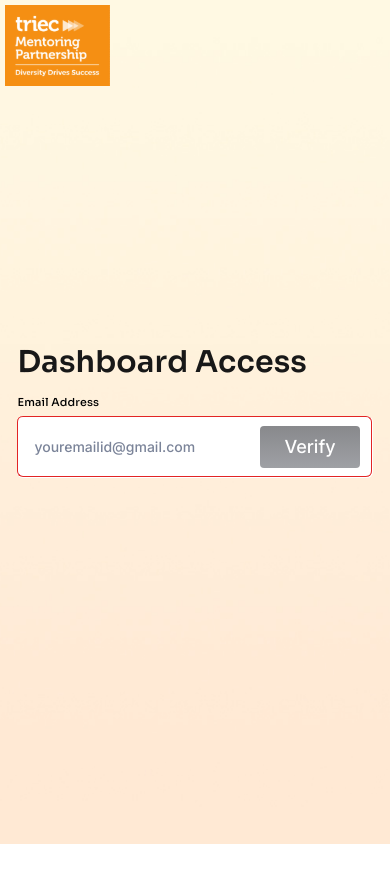
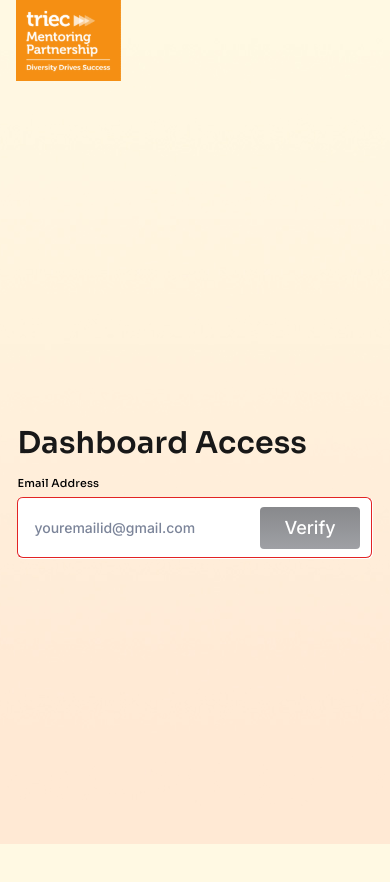
Before and after one commit to GoreSawata27/nlp-dashboard, a React (Create React App) app: page / in a window 390 px wide. Shown: the top 882 px of the page. Before the commit the page ends 844 px from the top, so only its background shows below. Built offline with nearby package versions, Linux system fonts and the light colour scheme.

Commit message:
fixed mobile ui bugs

```diff
--- a/src/assets/css/chart.scss
+++ b/src/assets/css/chart.scss
@@ -88,11 +88,12 @@
   .data-container {
     width: 100%;
     display: flex;
-    justify-content: center;
+    justify-content: flex-start;
     align-items: center;
     flex-direction: column-reverse;
     gap: 15px;
     margin-top: 80px;
+
     .table-container,
     .chart-container {
       width: 90%;
@@ -109,9 +110,10 @@
   .filter-data-btns {
     height: 100px;
     width: 100%;
-    margin-bottom: 20px;
+    margin-bottom: 30px;
     display: flex;
     flex-direction: column;
+    padding: 20px 0 0 0;
     gap: 10px;
 
     .filter-btn {
@@ -166,3 +168,9 @@
     }
   }
 }
+
+.center-load-chart {
+  width: 100%;
+  display: flex;
+  justify-content: center;
+}
--- a/src/assets/css/common.scss
+++ b/src/assets/css/common.scss
@@ -620,12 +620,9 @@ main {
   }
   header {
     .header-logo {
-      position: absolute;
-      top: 5px;
-      left: 5px;
-      a {
-        display: block;
-      }
+      position: relative;
+      left: 0;
+      top: 0;
     }
   }
   .upload-resume-frm {
@@ -679,6 +676,7 @@ main {
   }
   .topalignd-frm {
     header {
+      position: relative;
       width: 100%;
     }
   }
--- a/src/assets/css/table.scss
+++ b/src/assets/css/table.scss
@@ -55,3 +55,11 @@
   background-color: #f2f2f2;
   font-weight: bold;
 }
+
+@media only screen and (max-width: 767px) {
+  .table-continer-inner {
+    width: 100%;
+    display: flex;
+    justify-content: start;
+  }
+}
--- a/src/pages/Dashboard/SurveyReports/SurveyReport.js
+++ b/src/pages/Dashboard/SurveyReports/SurveyReport.js
@@ -141,9 +141,9 @@ export default function SurveyReport() {
             <Table data={data} questions={questions} setQuestions={setQuestions} />
           )}
         </div>
-        <div className="chart-container">
+        <div className="chart-container ">
           {loading ? (
-            <div className="load">
+            <div className="load center-load-chart">
               <svg viewBox="25 25 50 50">
                 <circle r="20" cy="50" cx="50"></circle>
               </svg>
```
